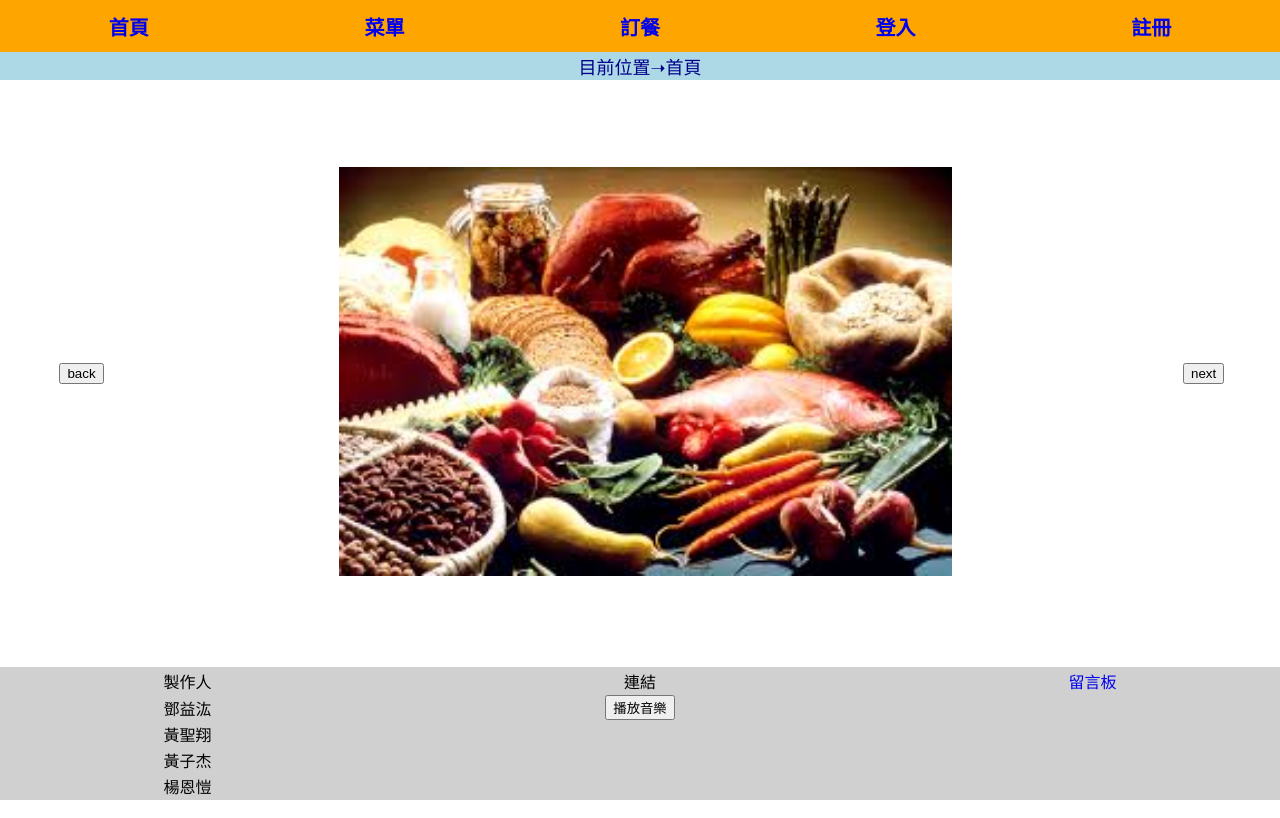
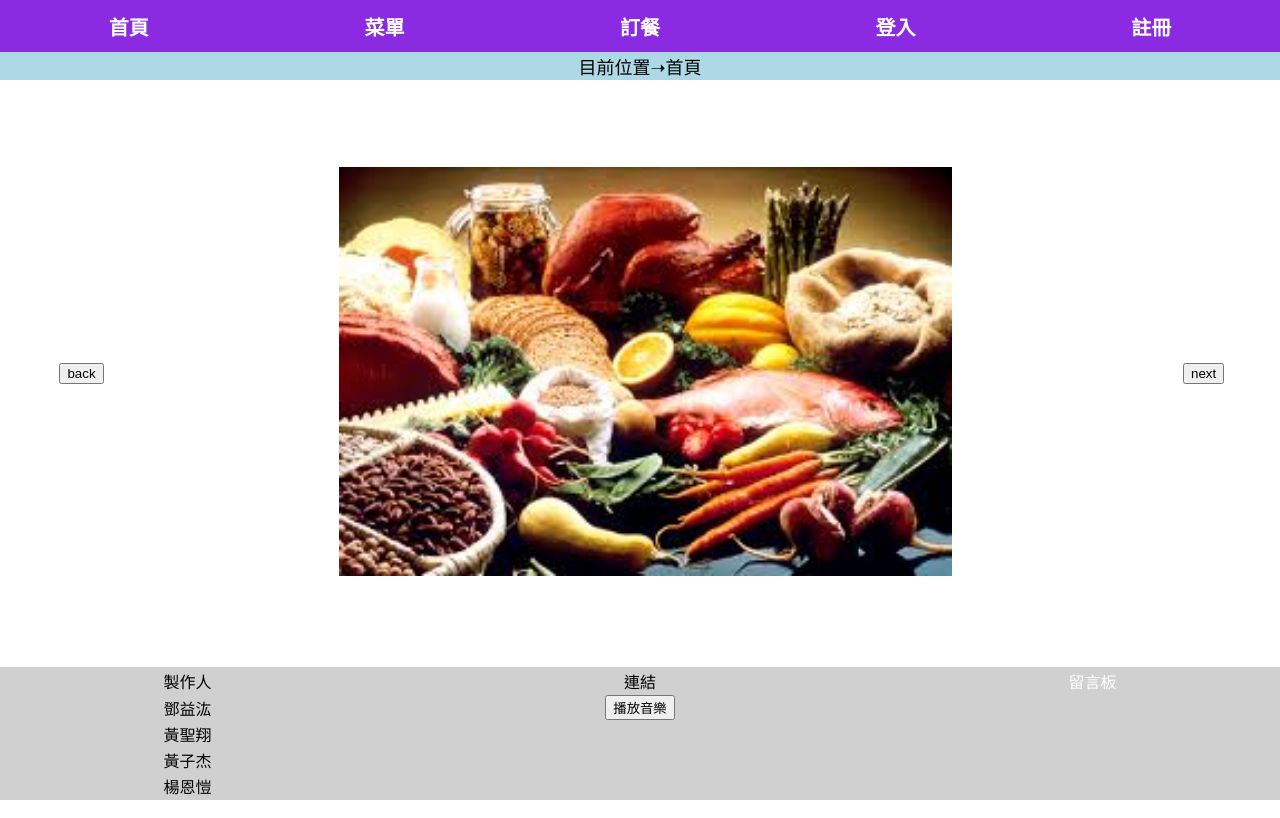
Before and after one commit to nkuuts345211/-, a PHP site: page / in a window 1280 px wide. Run offline with PHP 8.4, Linux system fonts and the light colour scheme.

Commit message:
Add files via upload

```diff
--- a/index.html
+++ b/index.html
@@ -37,7 +37,7 @@
             <tr>
                 <td class="content">
                     <table>
-                        <tr>
+                        <tr class="blk">
                             <td>
                                 <button id="prevButton">back</button>
                             </td>
--- a/style/style.css
+++ b/style/style.css
@@ -13,7 +13,7 @@ table {
 .header {
     height: 50px;
     text-align: center;
-    background-color: orange;
+    background-color: blueviolet;
     font-size: 20px;
     font-weight: bold;
 }
@@ -33,13 +33,17 @@ table {
 }
 .Indicator{
     background-color: lightblue;
-    color: darkblue;
+    color: black;
     font-size: 18px;
 }
 a{
     text-decoration: none;
+    color: white;
 }
 a:hover{
     background-color: lightblue;
     color: darkred;
 }
+.blk{
+    background-image: "img\OIP.jpg";
+}
```
Also changed, not shown: img/OIP.jpg (added).
